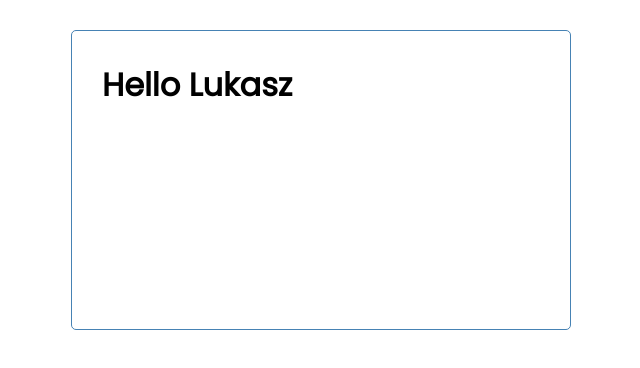
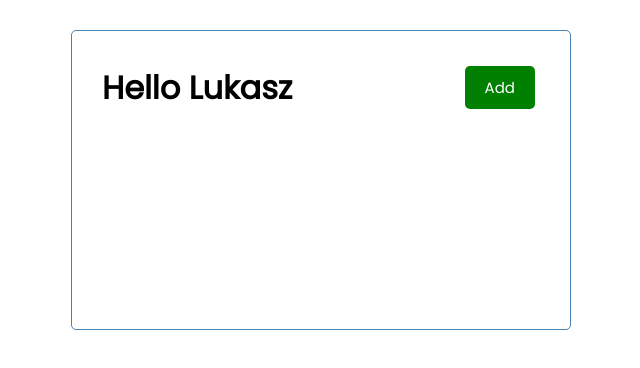
Before and after one commit to lukasz-klekner/task_tracker_react, a React (Create React App) app: page / in a window 1280 px wide. Shown: the top 368 px of the page, without its empty margins (319-959 px from the left). Built offline with nearby package versions, Linux system fonts and the light colour scheme.

Commit message:
implements Button component

```diff
--- /dev/null
+++ b/src/components/Button.js
@@ -0,0 +1,19 @@
+import PropTypes from 'prop-types'
+
+const Button = ({ text, color, onClick }) => (
+  <button onClick={onClick} className='btn' style={{ backgroundColor: color }}>
+    {text}
+  </button>
+)
+
+Button.defaultProps = {
+  color: 'steelblue',
+}
+
+Button.propTypes = {
+  text: PropTypes.string,
+  color: PropTypes.string,
+  onClick: PropTypes.func,
+}
+
+export default Button
--- a/src/components/Header.js
+++ b/src/components/Header.js
@@ -1,10 +1,18 @@
 import PropTypes from 'prop-types'
+import Button from './Button'
 
-const Header = ({ title }) => (
-  <header>
-    <h1>{title}</h1>
-  </header>
-)
+const Header = ({ title }) => {
+  const onClick = () => {
+    console.log('click')
+  }
+
+  return (
+    <header className='header'>
+      <h1>{title}</h1>
+      <Button text='Add' color='green' onClick={onClick} />
+    </header>
+  )
+}
 
 Header.defaultProps = {
   title: 'Hello Lukasz',
```
